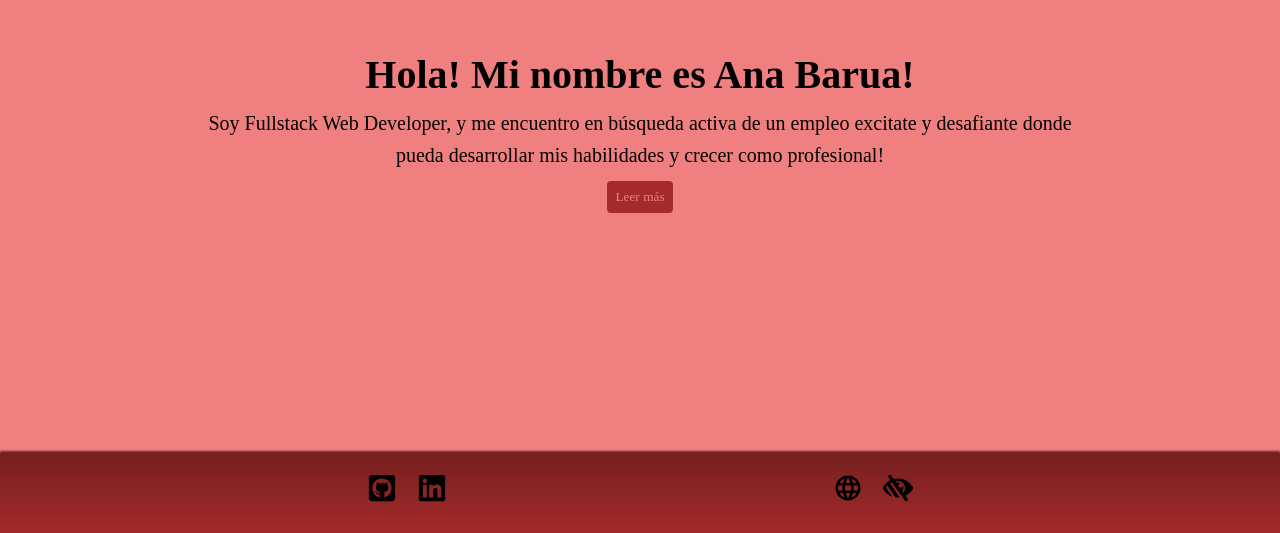
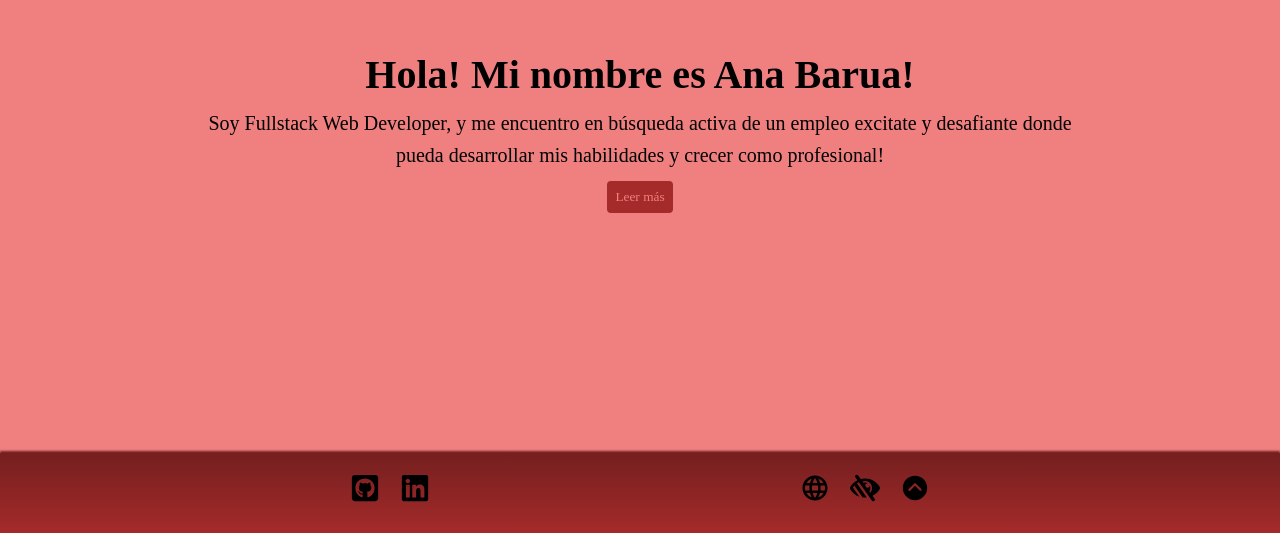
Before and after one commit to artoria-95/Portfolio, a React (Create React App) app in the folder portfolio/: page / in a window 1280 px wide. Shown: the part 267-800 px from the top of the page. Built offline with nearby package versions, Linux system fonts and the light colour scheme; a web font is replaced by a local one.

Commit message:
back to top button

```diff
--- a/portfolio/src/Components/Navbar/Navbar.js
+++ b/portfolio/src/Components/Navbar/Navbar.js
@@ -4,6 +4,7 @@ import * as AiIcons from "react-icons/ai";
 import * as CgIcons from "react-icons/cg";
 import * as FaIcons from "react-icons/fa";
 import * as MDIcons from "react-icons/md";
+import * as IoIcons from "react-icons/io";
 import {useTranslation} from 'react-i18next';
 
 import "./navbar.css";
@@ -26,6 +27,7 @@ export default function Navbar() {
         <div className="stuff">
           <MDIcons.MdLanguage className="lang" />
           <FaIcons.FaLowVision className="dalt" />
+          <a href="#home"><IoIcons.IoIosArrowDropupCircle className="top" /></a>
         </div>
       </div>
 
--- a/portfolio/src/Components/Navbar/navbar.css
+++ b/portfolio/src/Components/Navbar/navbar.css
@@ -15,11 +15,11 @@
   font-size: 30px;
   padding: 10px;
 }
-.gh, .in, .lang, .dalt {
+.gh, .in, .lang, .dalt, .top {
   margin: 10px;
   color: black;
 }
-.gh:hover, .in:hover, .lang:hover, .dalt:hover {
+.gh:hover, .in:hover, .lang:hover, .dalt:hover, .top:hover {
   color: lightcoral;
 }
 
```
